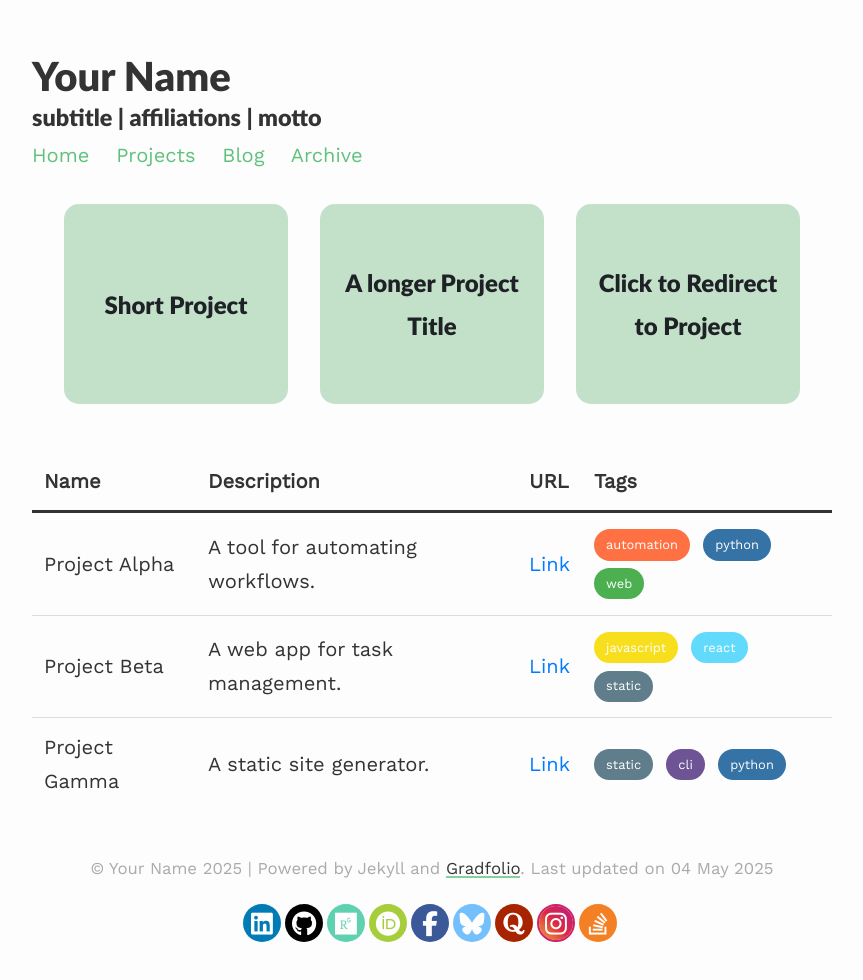
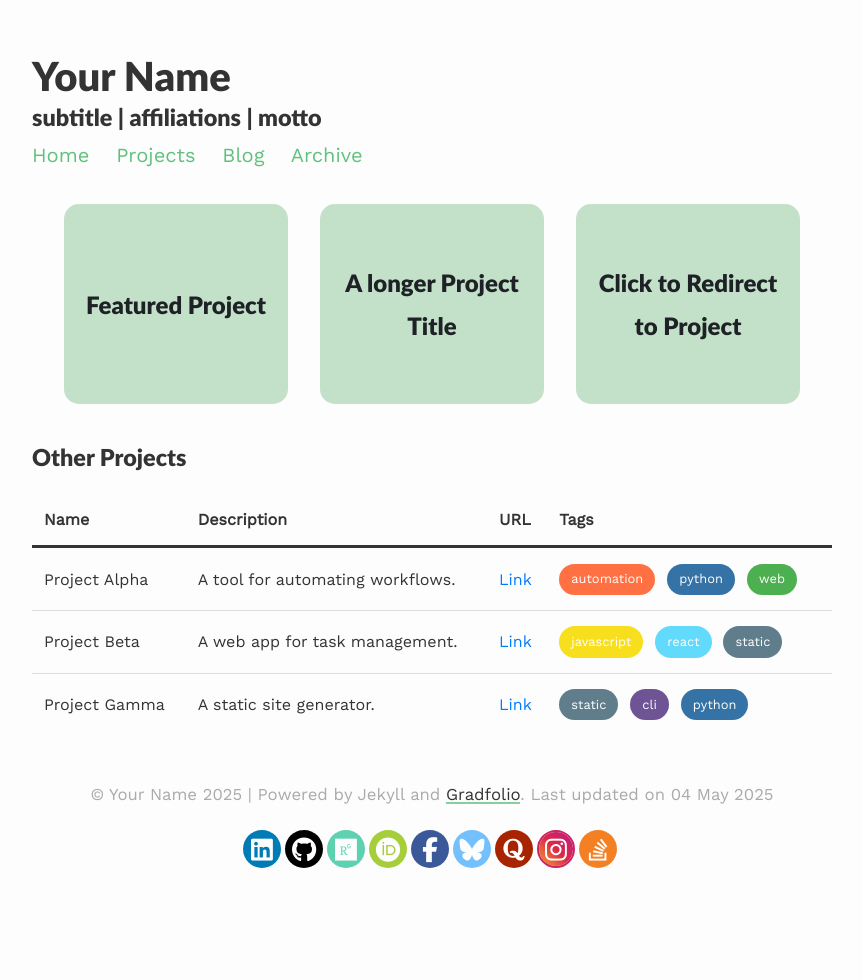
Before and after one commit to jitinnair1/gradfolio, a Jekyll site: the page built from _pages/projects.md, in a window 1280 px wide. Shown: the whole page, without its empty margins (208-1071 px from the left). Built offline with Jekyll 4.4.1, drawn with Linux system fonts in a browser that asks for light colours.

Commit message:
wip projects page

```diff
--- a/_pages/projects.md
+++ b/_pages/projects.md
@@ -34,6 +34,7 @@ published: true
 </div>
 
 <div>
+  <h3>Other Projects</h3>
   {% if site.data.projects %}
     {% include project_table.html %}
   {% endif %}
--- a/_projects/shortProject.md
+++ b/_projects/shortProject.md
@@ -1,7 +1,7 @@
 ---
 layout: post
-title: Short Project
-description: description of the short project which is long enough
+title: Featured Project
+description: description of the project which is long enough
 ---
 Example modified from [here](http://www.unexpected-vortices.com/sw/rippledoc/quick-markdown-example.html){:target="_blank"}.
 
--- a/assets/css/_sass/project_table.scss
+++ b/assets/css/_sass/project_table.scss
@@ -3,6 +3,7 @@
   width: 100%;
   border-collapse: collapse;
   margin: 1rem 0;
+  font-size: 1rem;
 
   th, td {
     padding: 0.75rem;
--- a/assets/css/_sass/projects.scss
+++ b/assets/css/_sass/projects.scss
@@ -3,6 +3,10 @@
   max-width: 800px;
   margin: 0 auto;
   padding: 2rem;
+}
+
+.projectContainer h3 {
+  margin: 10px 0 10px 0;
 }
 
 .gallery {
```
